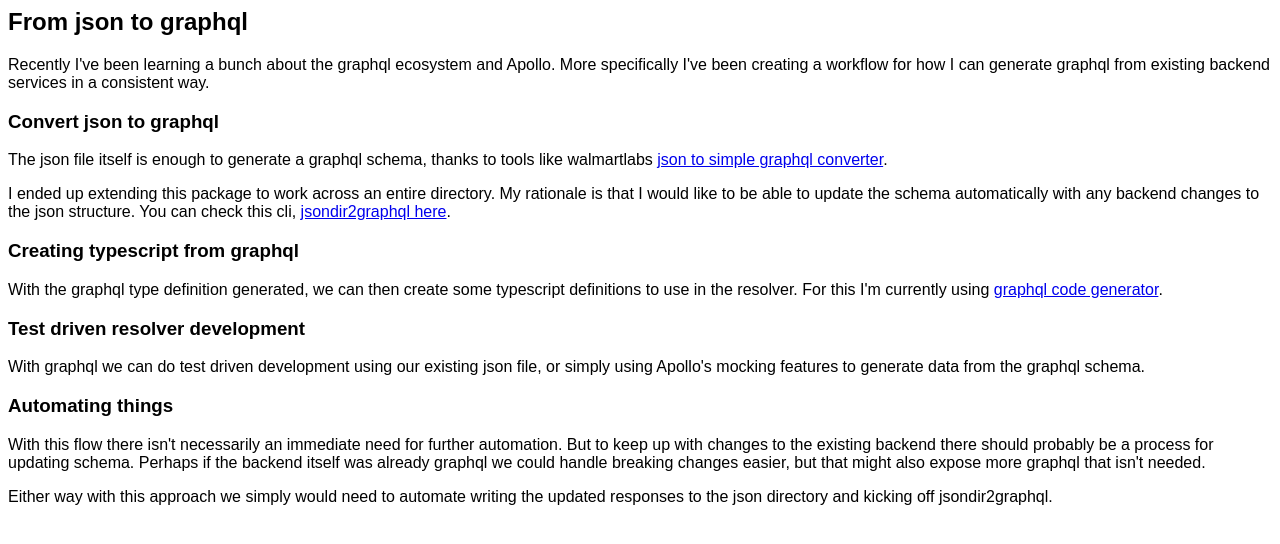
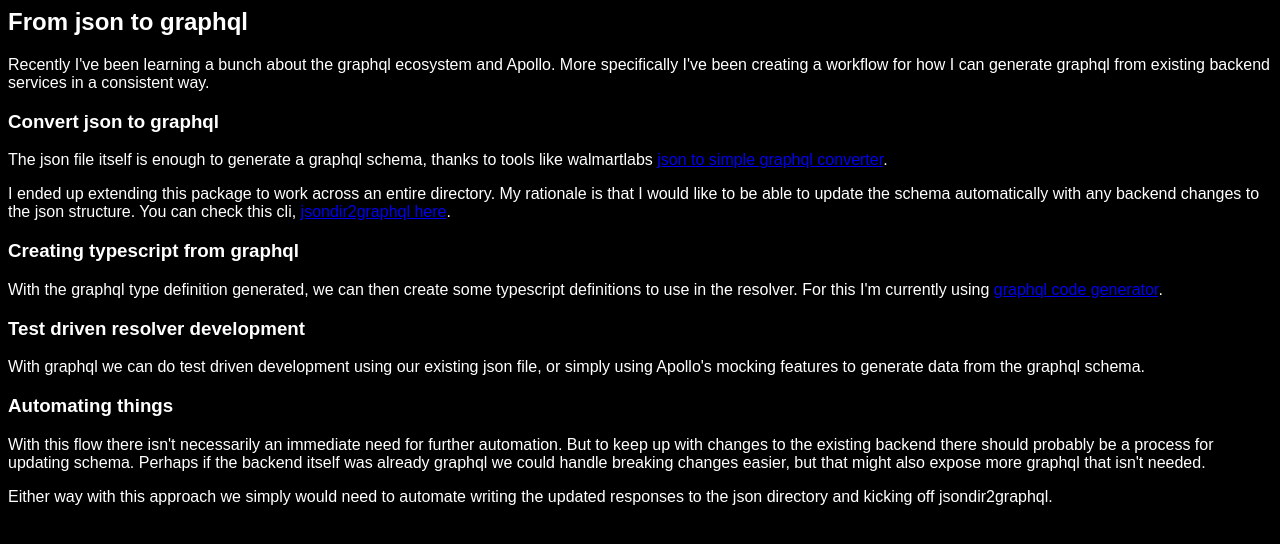
Before and after one commit to prestigelocal/blog, a plain HTML site: page jsongraphql.html in a window 1280 px wide. Drawn offline with Linux system fonts and the light colour scheme.

Commit message:
Update jsongraphql.html

```diff
--- a/jsongraphql.html
+++ b/jsongraphql.html
@@ -4,8 +4,8 @@
     <style>
       html {
         font-family: "Arial";
-        background: "black";
-        color: "white";
+        background: black;
+        color: white;
       }
     </style>
   </head>
```
